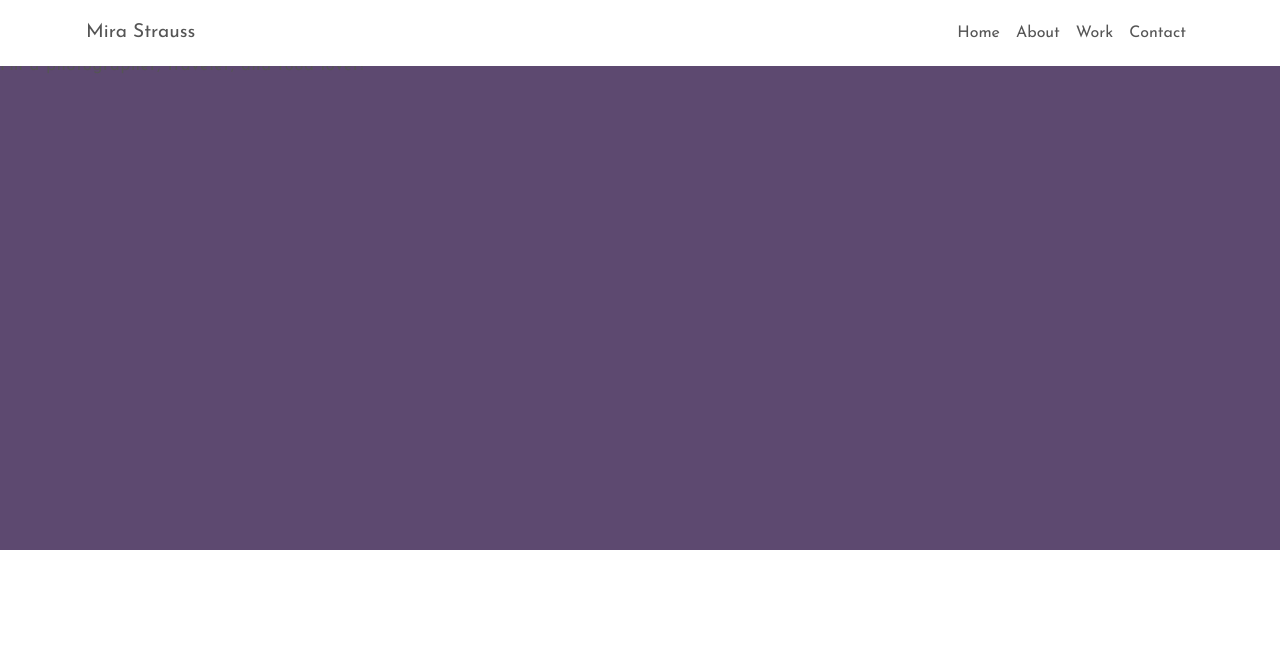
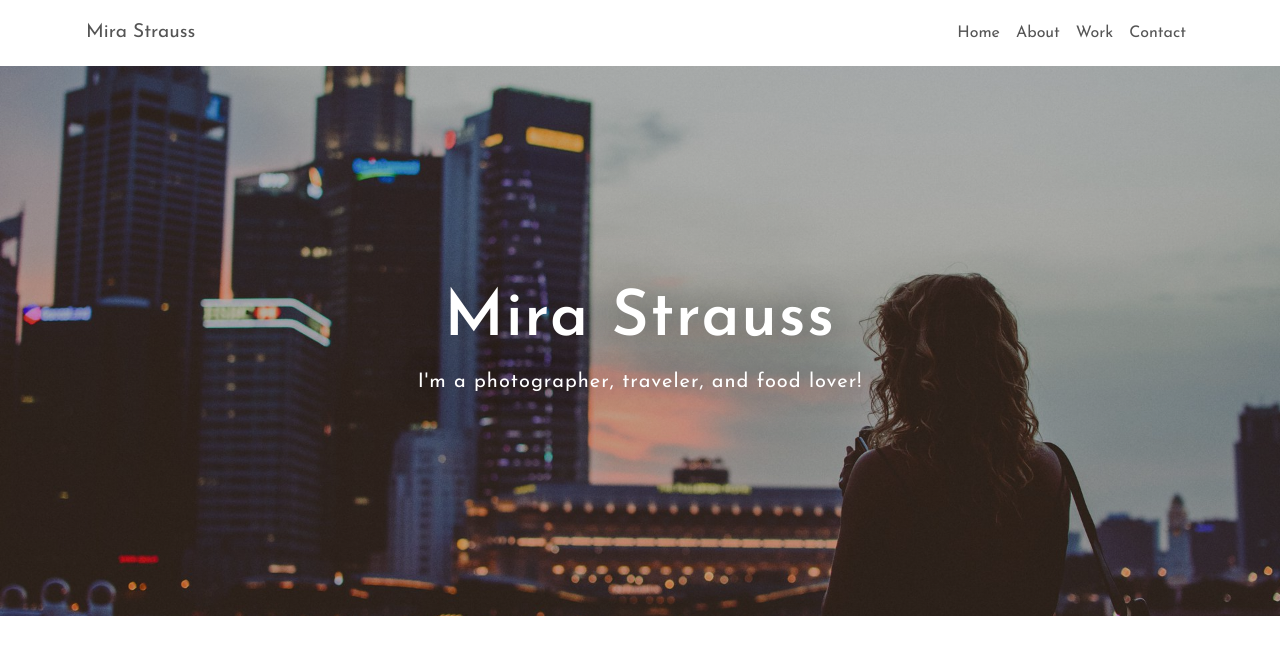
Before and after one commit to randypham/photographer-portfolio, a website: page build/index.html in a window 1280 px wide. Drawn offline with Linux system fonts and the light colour scheme.

Commit message:
Added hero section in home

```diff
--- /dev/null
+++ b/src/scss/3-layout/_container.scss
@@ -0,0 +1,6 @@
+.container {
+  max-width: 1140px;
+  margin: 0 auto;
+  padding: 0 1rem;
+  width: 100%;
+}
--- a/src/scss/4-components/_hero.scss
+++ b/src/scss/4-components/_hero.scss
@@ -1,4 +1,23 @@
 .hero {
-  background: $primary-color;
+  background-color: $primary-color;
   height: 550px;
+  display: flex;
+
+  &-content {
+    margin: auto;
+    text-align: center;
+    padding: 1rem;
+  }
+
+  &-title {
+    color: $white;
+    font-size: 4rem;
+    margin-bottom: 0.5rem;
+  }
+
+  &-lead {
+    color: $white;
+    font-size: 1.25rem;
+    margin-bottom: 0;
+  }
 }
--- /dev/null
+++ b/src/scss/5-pages/_home.scss
@@ -0,0 +1,25 @@
+#home-hero {
+  background-image: linear-gradient(rgba($black, 0.25), rgba($black, 0.25)),
+    url('../img/hero-sm.jpg');
+  background-size: cover;
+  background-position: 50% 90%;
+  background-repeat: no-repeat;
+  margin-top: 73px;
+  @include bp-md {
+    background-image: linear-gradient(rgba($black, 0.25), rgba($black, 0.25)),
+      url('../img/hero-md.jpg');
+    margin-top: 66px;
+  }
+  @include bp-lg {
+    background-image: linear-gradient(rgba($black, 0.25), rgba($black, 0.25)),
+      url('../img/hero-lg.jpg');
+  }
+
+  .hero-title {
+    text-shadow: 0 0 40px rgba($black, 0.5);
+  }
+
+  .hero-lead {
+    text-shadow: 0 0 30px rgba($black, 0.5);
+  }
+}
--- a/src/scss/styles.scss
+++ b/src/scss/styles.scss
@@ -9,8 +9,12 @@
 @import '2-base/base';
 
 // 3 - LAYOUT
+@import '3-layout/container';
 @import '3-layout/header';
 
 // 4 - COMPONENTS
 @import '4-components/nav';
 @import '4-components/hero';
+
+// 4 - PAGES
+@import '5-pages/home';
```
Also changed, not shown: build/css/styles.css, build/img/hero-lg.jpg (added), build/img/hero-md.jpg (added), build/img/hero-sm.jpg (added), build/index.html, src/img/hero-lg.jpg (added), src/img/hero-md.jpg (added), src/img/hero-sm.jpg (added), 1 other file.
